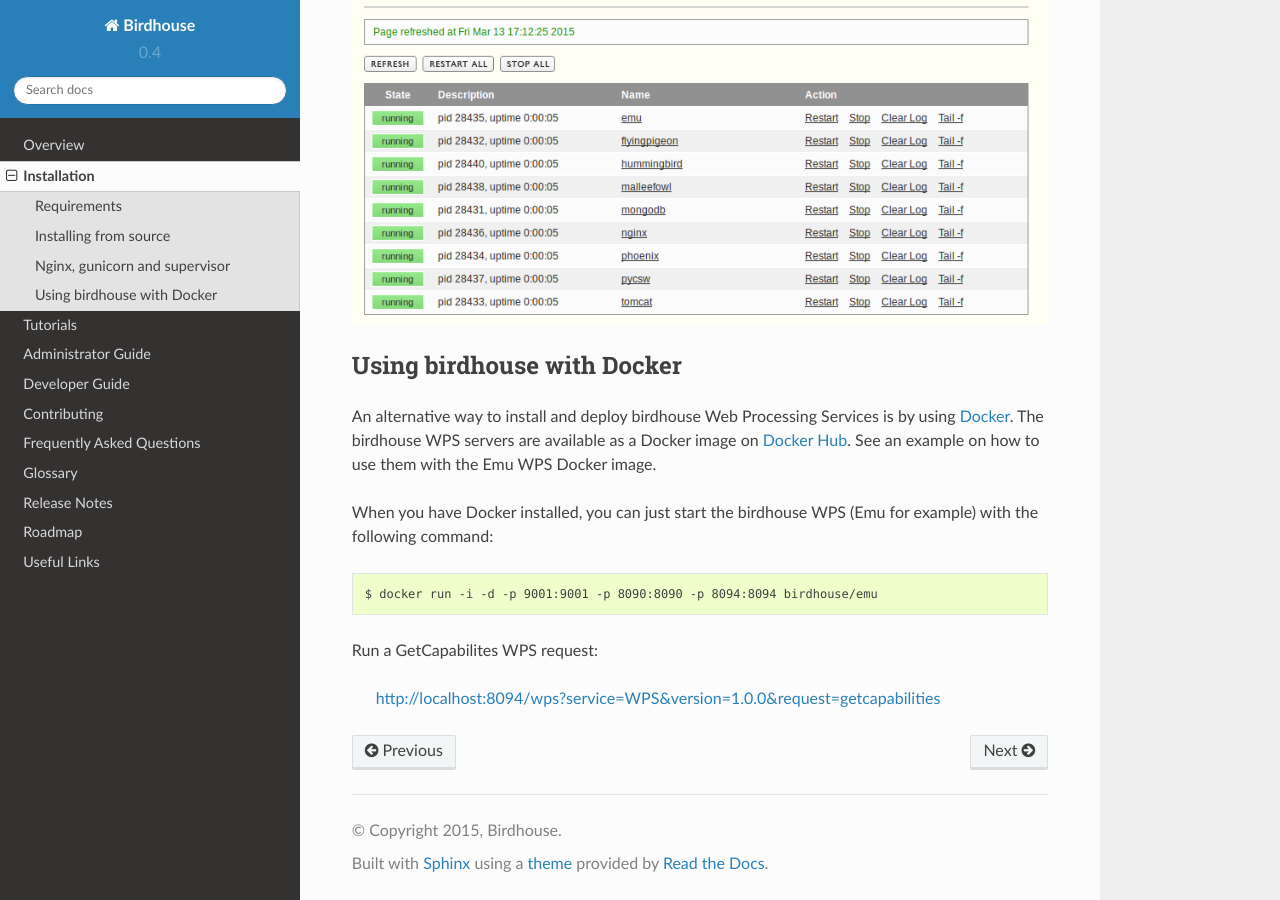
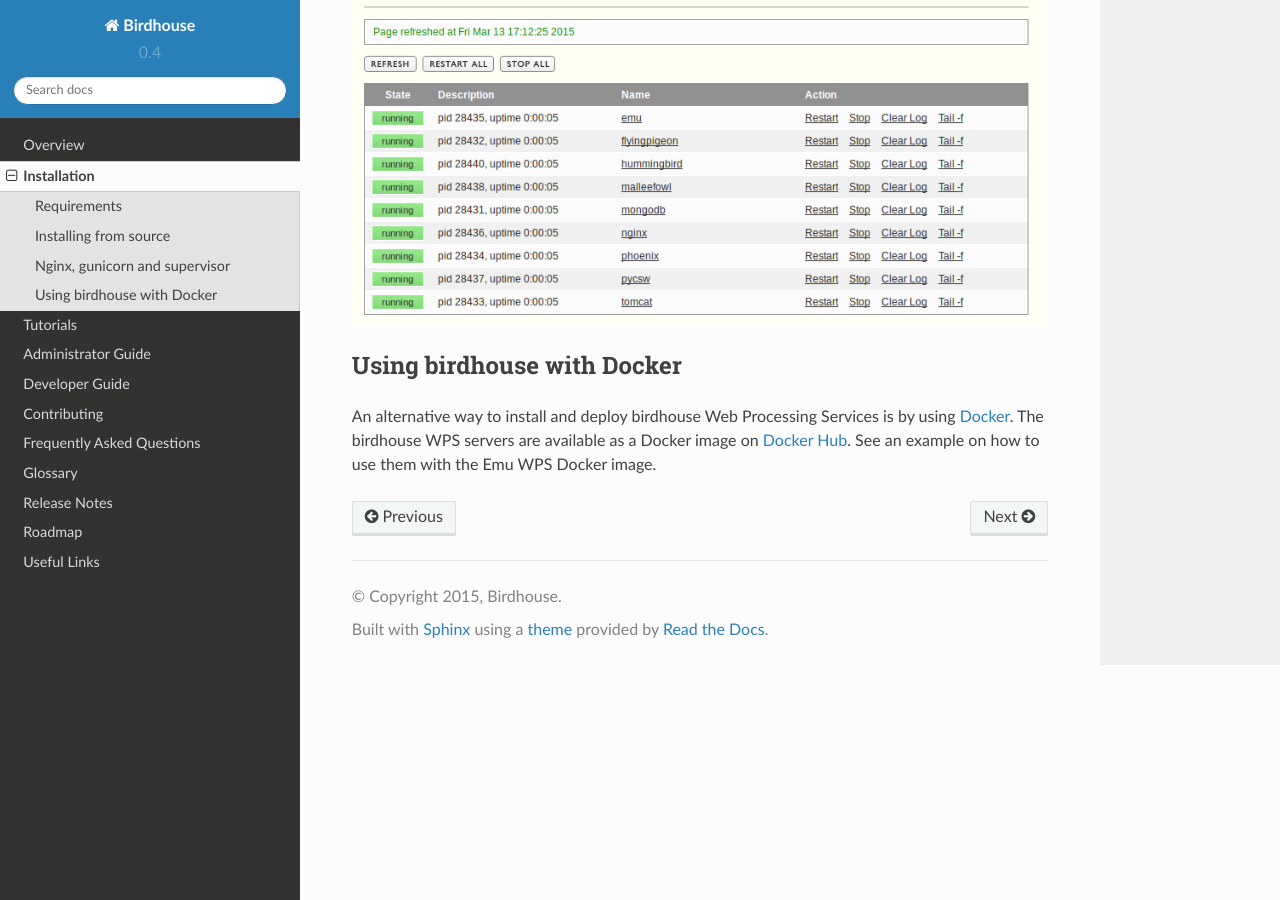
Before and after one commit to bird-house/birdhouse-docs, a Sphinx documentation site: the page built from docs/source/installation.rst, in a window 1280 px wide and 900 px high, scrolled down 2845 px. Built offline with Sphinx 7.4.7 and the Read the Docs theme 2.0.0, drawn with Linux system fonts in a browser that asks for light colours.

Commit message:
just reference docker example to avoid confusion

```diff
--- a/docs/source/installation.rst
+++ b/docs/source/installation.rst
@@ -95,12 +95,6 @@
 Using birdhouse with Docker
 ---------------------------
 
-An alternative way to install and deploy birdhouse Web Processing Services is by using :term:`Docker`. The birdhouse WPS servers are available as a Docker image on `Docker Hub <https://hub.docker.com/r/birdhouse/>`_. See an example on how to use them with the :ref:`Emu WPS Docker image <emu:tutorial>`.
-
-When you have Docker installed, you can just start the birdhouse WPS (Emu for example) with the following command::
-
-   $ docker run -i -d -p 9001:9001 -p 8090:8090 -p 8094:8094 birdhouse/emu
-
-Run a GetCapabilites WPS request:
-
-    http://localhost:8094/wps?service=WPS&version=1.0.0&request=getcapabilities
+An alternative way to install and deploy birdhouse Web Processing Services is by using :term:`Docker`.
+The birdhouse WPS servers are available as a Docker image on `Docker Hub <https://hub.docker.com/r/birdhouse/>`_.
+See an example on how to use them with the :ref:`Emu WPS Docker image <emu:tutorial>`.
```
